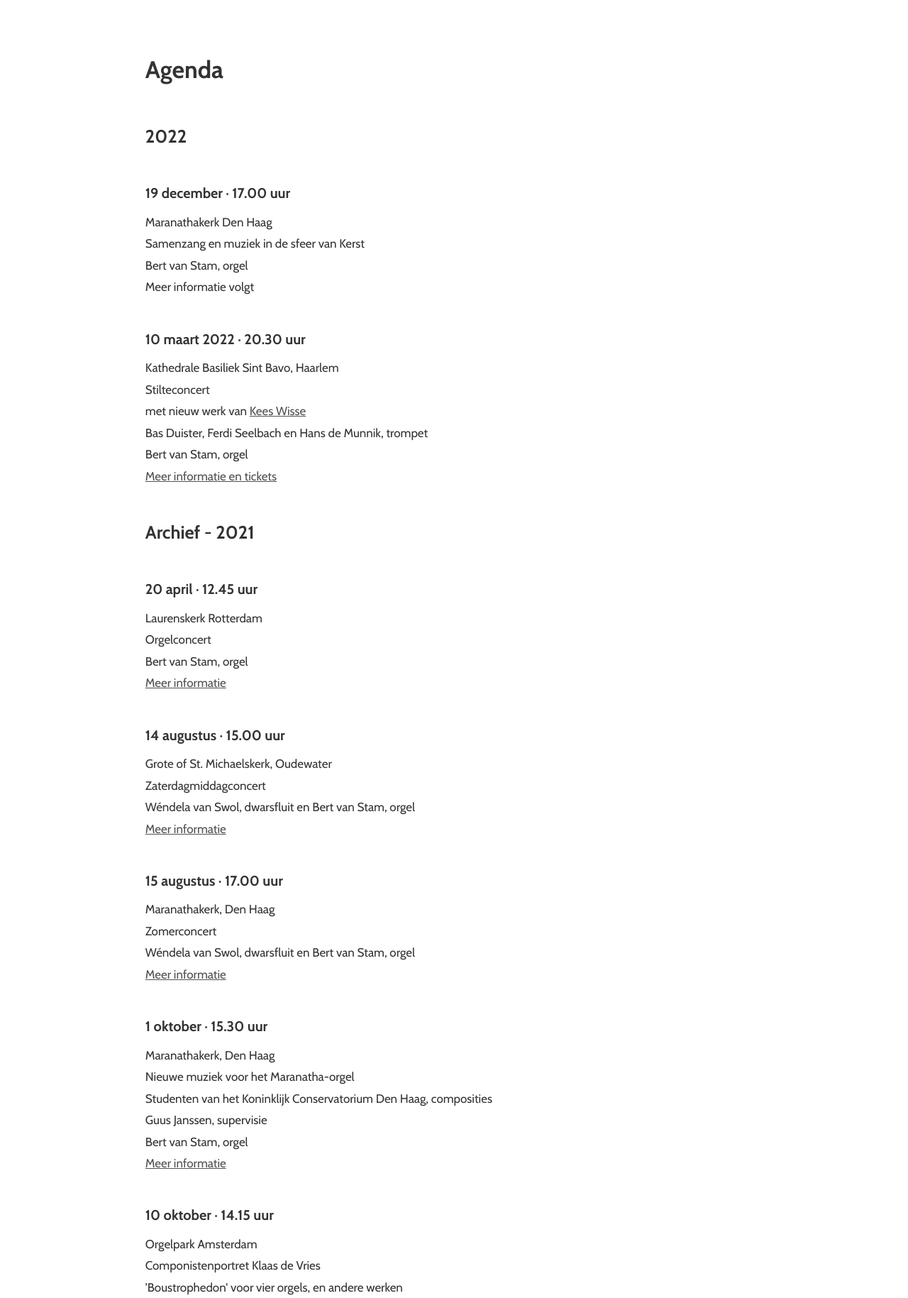
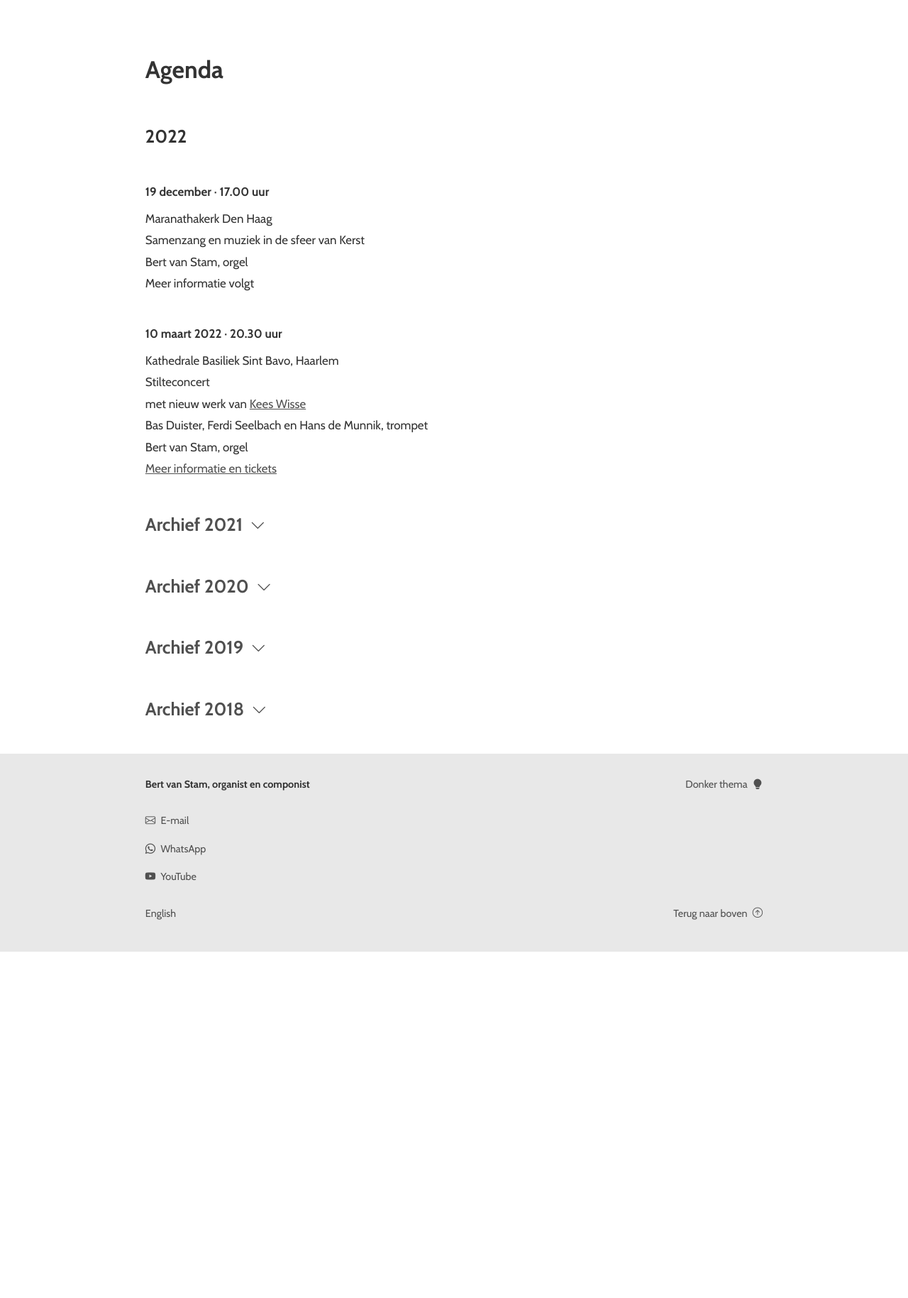
Before and after one commit to bertvs/bertvanstam.org, a PHP site: page /agenda in a window 1280 px wide. Shown: the part 111-1940 px from the top of the page at 71% size. After the commit the page ends 1452 px from the top, so only its background shows below. Run offline with PHP 8.4, Linux system fonts and the light colour scheme.

Commit message:
collapsible items in agenda

```diff
--- a/en/header.php
+++ b/en/header.php
@@ -5,7 +5,7 @@
     <meta charset="UTF-8">
     <meta name="viewport" content="width=device-width">
     <title>Bert van Stam &#8211; Organist and Composer</title>
-    <link rel='stylesheet' href='/style.css?v=2.3' media='all' />
+    <link rel='stylesheet' href='/style.css?v=2.4' media='all' />
     <link rel="preconnect" href="https://fonts.googleapis.com">
     <link rel="preconnect" href="https://fonts.gstatic.com" crossorigin>
     <link href="https://fonts.googleapis.com/css2?family=Cabin:ital,wght@0,400;0,700;1,400" rel="stylesheet">
--- a/web/header.php
+++ b/web/header.php
@@ -5,7 +5,7 @@
     <meta charset="UTF-8">
     <meta name="viewport" content="width=device-width">
     <title>Bert van Stam &#8211; Organist en Componist</title>
-    <link rel='stylesheet' href='/style.css?v=2.3' media='all' />
+    <link rel='stylesheet' href='/style.css?v=2.4' media='all' />
     <link rel="preconnect" href="https://fonts.googleapis.com">
     <link rel="preconnect" href="https://fonts.gstatic.com" crossorigin>
     <link href="https://fonts.googleapis.com/css2?family=Cabin:ital,wght@0,400;0,700;1,400" rel="stylesheet">
--- a/web/pages/agenda.php
+++ b/web/pages/agenda.php
@@ -3,13 +3,13 @@
 <h1>Agenda</h1>
 
 <h2>2022</h2>
-<h3>19 december &#183; 17.00 uur</h3>
+<h4>19 december &#183; 17.00 uur</h4>
 <p>Maranathakerk Den Haag<br />
 Samenzang en muziek in de sfeer van Kerst<br />
 Bert van Stam, orgel<br />
 Meer informatie volgt</p>
 
-<h3>10 maart 2022 &#183; 20.30 uur</h3>
+<h4>10 maart 2022 &#183; 20.30 uur</h4>
 <p>Kathedrale Basiliek Sint Bavo, Haarlem<br />
 Stilteconcert<br />
 met nieuw werk van <a href="https://soundcloud.com/kees-wisse" target="_blank" rel="noopener noreferrer">Kees Wisse</a><br />
@@ -17,27 +17,27 @@ Bas Duister, Ferdi Seelbach en Hans de Munnik, trompet<br />
 Bert van Stam, orgel<br />
 <a href="https://www.koepelkathedraal.nl/geloof-in-geluk/#agenda" target="_blank" rel="noopener noreferrer">Meer informatie en tickets</a></p>
 
-<h2>Archief - 2021</h2>
-
-<h3>20 april &#183; 12.45 uur</h3>
+<h2 class="collapsible">Archief 2021<small>&ensp;<i class="bi bi-chevron-down"></small></i></h2>
+<div style="display:none">
+<h4>20 april &#183; 12.45 uur</h4>
 <p>Laurenskerk Rotterdam<br />
 Orgelconcert<br />
 Bert van Stam, orgel<br />
 <a href="/agenda/2021-04-20">Meer informatie</a></p>
 
-<h3>14 augustus &#183; 15.00 uur</h3>
+<h4>14 augustus &#183; 15.00 uur</h4>
 <p>Grote of St. Michaelskerk, Oudewater<br />
 Zaterdagmiddagconcert<br />
 Wéndela van Swol, dwarsfluit en Bert van Stam, orgel<br />
 <a href="/agenda/2021-08-14">Meer informatie</a></p>
 
-<h3>15 augustus &#183; 17.00 uur</h3>
+<h4>15 augustus &#183; 17.00 uur</h4>
 <p>Maranathakerk, Den Haag<br />
 Zomerconcert<br />
 Wéndela van Swol, dwarsfluit en Bert van Stam, orgel<br />
 <a href="/agenda/2021-08-15">Meer informatie</a></p>
 
-<h3>1 oktober &#183; 15.30 uur</h3>
+<h4>1 oktober &#183; 15.30 uur</h4>
 <p>Maranathakerk, Den Haag<br />
 Nieuwe muziek voor het Maranatha-orgel<br />
 Studenten van het Koninklijk Conservatorium Den Haag, composities<br />
@@ -45,95 +45,112 @@ Guus Janssen, supervisie<br />
 Bert van Stam, orgel<br />
 <a href="/agenda/2021-10-01">Meer informatie</a></p>
 
-<h3>10 oktober &#183; 14.15 uur</h3>
+<h4>10 oktober &#183; 14.15 uur</h4>
 <p>Orgelpark Amsterdam<br />
 Componistenportret Klaas de Vries<br />
 'Boustrophedon' voor vier orgels, en andere werken</br>
 <a href="https://www.orgelpark.nl/nl/Agenda/Componistenportret%3A-Klaas-De-Vries@10-10-2021[14:15]" target="_blank" rel="noopener noreferrer">Meer informatie en tickets</a></p>
-
-<h2>2020</h2>
-
-<h3>11 oktober &#183; 17.00 uur</h3>
+</div>
+<h2 class="collapsible">Archief 2020<small>&ensp;<i class="bi bi-chevron-down"></small></i></h2>
+<div style="display:none">
+<h4>11 oktober &#183; 17.00 uur</h4>
 <p>Maranathakerk Den Haag<br />
 Duo-improvisatieconcert op joodse thema's<br />
 Gerben Mourik en Bert van Stam, orgel<br />
 <a href="/agenda/2020-10-11">Meer informatie</a></p>
 
-<h3>13 december &#183; 17.00 uur</h3>
+<h4>13 december &#183; 17.00 uur</h4>
 <p>Maranathakerk Den Haag<br />
 Muziek in de sfeer van Kerst<br />
 vocaal ensemble De Byrds o.l.v. Elodie Schuddeboom<br />
 Eduard Preda, piano</br />
 Bert van Stam, orgel<br /></p>
-
-<h2>2019</h2>
-
-<h3>31 maart &#183; 17.00 uur</h3>
+</div>
+<h2 class="collapsible">Archief 2019<small>&ensp;<i class="bi bi-chevron-down"></small></i></h2>
+<div style="display:none">
+<h4>31 maart &#183; 17.00 uur</h4>
 <p>Pfarrkirche, Diepoldsau (Zwitserland)<br />
 Lenten-concert<br />
 <a href="/agenda/2019-03-31">Meer informatie</a></p>
 
-<h3>4 mei &#183; 19.00 uur</h3>
+<h4>4 mei &#183; 19.00 uur</h4>
 <p>Maranathakerk, Den Haag<br />
 Dodenherdenking met muziek en declamatie<br />
 Aansluitend wandeling naar Vredespaleis</p>
 
-<h3>11 mei &#183; 15.00 uur</h3>
+<h4>11 mei &#183; 15.00 uur</h4>
 <p>Elandstraatkerk, Den Haag<br />
 Concert &#8216;de muzikale handtekening&#8217;<br />
 <a href="/agenda/2019-05-11">Meer informatie</a></p>
 
-<h3>8 juni &#183; 14.00 uur</h3>
+<h4>8 juni &#183; 14.00 uur</h4>
 <p>Maranathakerk, Den Haag<br />
 Presentatie CD 'Sprezzatura'<br />
 <a href="/agenda/2019-06-08">Meer informatie</a></p>
 
-<h3>17 augustus &#183; 15.00 uur</h3>
+<h4>17 augustus &#183; 15.00 uur</h4>
 <p>Kathedrale Basiliek Sint Bavo, Haarlem<br />
 Orgelconcert<br />
 <a href="/agenda/2019-08-17">Meer informatie</a></p>
 
-<h3>25 oktober &#183; 15.00 uur</h3>
+<h4>25 oktober &#183; 15.00 uur</h4>
 <p>Maranathakerk, Den Haag<br />
 &#8216;2000 jaar Arie&#8217; &#183; symposium ter gelegenheid van de voltooiing van de boekenreeks &#8216;Hymnologie&#8217; door dr. Arie Eikelboom</p>
 
-<h3>8 december &#183; 17.00 uur</h3>
+<h4>8 december &#183; 17.00 uur</h4>
 <p>Maranathakerk, Den Haag<br />
 Charlie Chaplin &#183; The Kid, met live orgelimprovisatie<br />
 Geerten Liefting en Bert van Stam, orgel</p>
 
-<h3>22 december &#183; 17.00 uur</h3>
+<h4>22 december &#183; 17.00 uur</h4>
 <p>Maranathakerk, Den Haag<br />
 Concert en samenzang: muziek in de sfeer van Kerst<br />
 m.m.v. vocaal ensemble De Byrds o.l.v. Elodie Schuddeboom</p>
-<h2>2018</h2>
-
-<h3>27 april &#183; 19.00 uur</h3>
+</div>
+<h2 class="collapsible">Archief 2018<small>&ensp;<i class="bi bi-chevron-down"></small></i></h2>
+<div style="display:none">
+<h4>27 april &#183; 19.00 uur</h4>
 <p>Stadtkirche, Glarus (Zwitserland)<br />
 Orgelconcert<br />
 <a href="/agenda/2018-04-27">Meer informatie</a></p>
 
-<h3>3 juni &#183; 17.00 uur</h3>
+<h4>3 juni &#183; 17.00 uur</h4>
 <p>Maranathakerk, Den Haag<br />
 Presentatieconcert<br />
 <a href="/agenda/2018-06-03">Meer informatie</a></p>
 
-<h3>7 september &#183; 16.00 uur</h3>
+<h4>7 september &#183; 16.00 uur</h4>
 <p>Maranathakerk, Den Haag<br />
 Muzikale bijdrage op Symposium &#8216;Heilige ruimte&#8217;</p>
 
-<h3>8 september &#183; 10.00-17.00 uur</h3>
+<h4>8 september &#183; 10.00-17.00 uur</h4>
 <p>Maranathakerk, Den Haag<br />
 Muzikale momenten tijdens openstelling kerk voor Open Monumentendag</p>
 
-<h3>15 september &#183; 16.00 uur</h3>
+<h4>15 september &#183; 16.00 uur</h4>
 <p>Citykerk Het Steiger, Rotterdam<br />
 Orgelconcert<br />
 <a href="/agenda/2018-09-15">Meer informatie</a></p>
 
-<h3>23 december &#183; 17.00 uur</h3>
+<h4>23 december &#183; 17.00 uur</h4>
 <p>Maranathakerk, Den Haag<br />
 Concert en samenzang: muziek in de sfeer van Kerst<br />
 m.m.v. vocaal ensemble De Byrds o.l.v. Elodie Schuddeboom</p>
+</div>
+<script>
+    let coll = document.getElementsByClassName("collapsible");
+    let i;
 
+    for (i = 0; i < coll.length; i++) {
+    coll[i].addEventListener("click", function() {
+        this.classList.toggle("active");
+        let content = this.nextElementSibling;
+        if (content.style.display === "block") {
+        content.style.display = "none";
+        } else {
+        content.style.display = "block";
+        }
+    });
+    }
+</script>
 <?php require 'footer.php'; ?>
--- a/web/style.css
+++ b/web/style.css
@@ -25,15 +25,21 @@ body {
 }
 
 a,
-label {
+label,
+.collapsible {
     color: #505050;
     cursor: pointer
 }
 
 .active,
 a:hover,
-label:hover {
+label:hover,
+.collapsible:hover {
     color: #000
+}
+
+.collapsible.active .bi-chevron-down::before {
+    transform: rotate(180deg);
 }
 
 blockquote {
@@ -64,13 +70,15 @@ blockquote {
 }
 
 [data-theme=dark] a,
-[data-theme=dark] label {
+[data-theme=dark] label,
+[data-theme=dark] .collapsible {
     color: #ccc
 }
 
 [data-theme=dark] .active,
 [data-theme=dark] a:hover,
-[data-theme=dark] label:hover {
+[data-theme=dark] label:hover,
+[data-theme=dark] .collapsible:hover {
     color: #efefef
 }
 
```
Also changed, not shown: en/style.css (+12 -4 lines).
